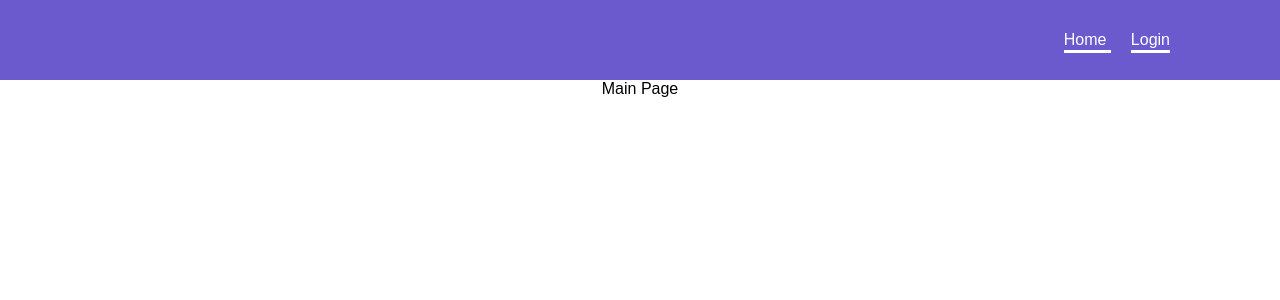
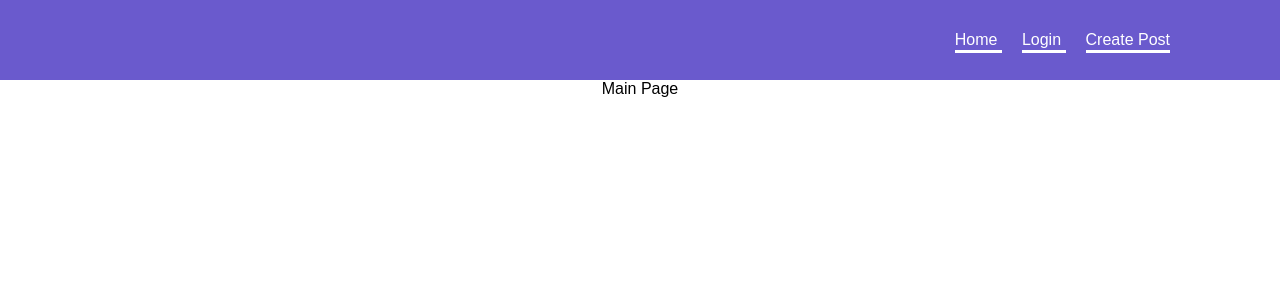
Before and after one commit to tla111/react-pedro-firebase, a React (Create React App) app in the folder front_end/: page / in a window 1280 px wide. Shown: the top 300 px of the page. Built offline with nearby package versions, Linux system fonts and the light colour scheme; no server answers.

Commit message:
add createPost link

```diff
--- a/front_end/src/components/Navbar.tsx
+++ b/front_end/src/components/Navbar.tsx
@@ -14,6 +14,7 @@ export const Navbar = () => {
             <div className="links">
                 <Link to="/"> Home </Link>
                 <Link to="/login"> Login </Link>
+                <Link to="/createpost"> Create Post </Link>
             </div>
             <div className="user">
                 {user && (
```
